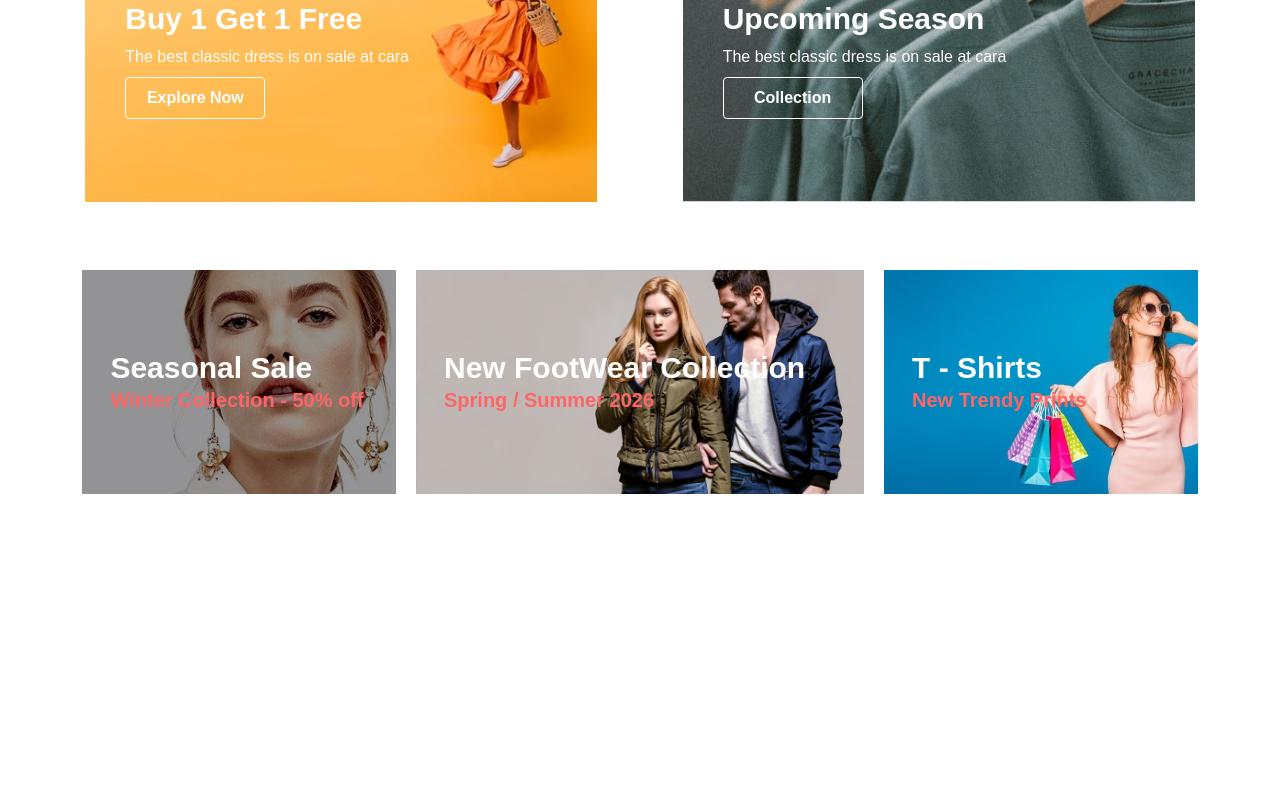
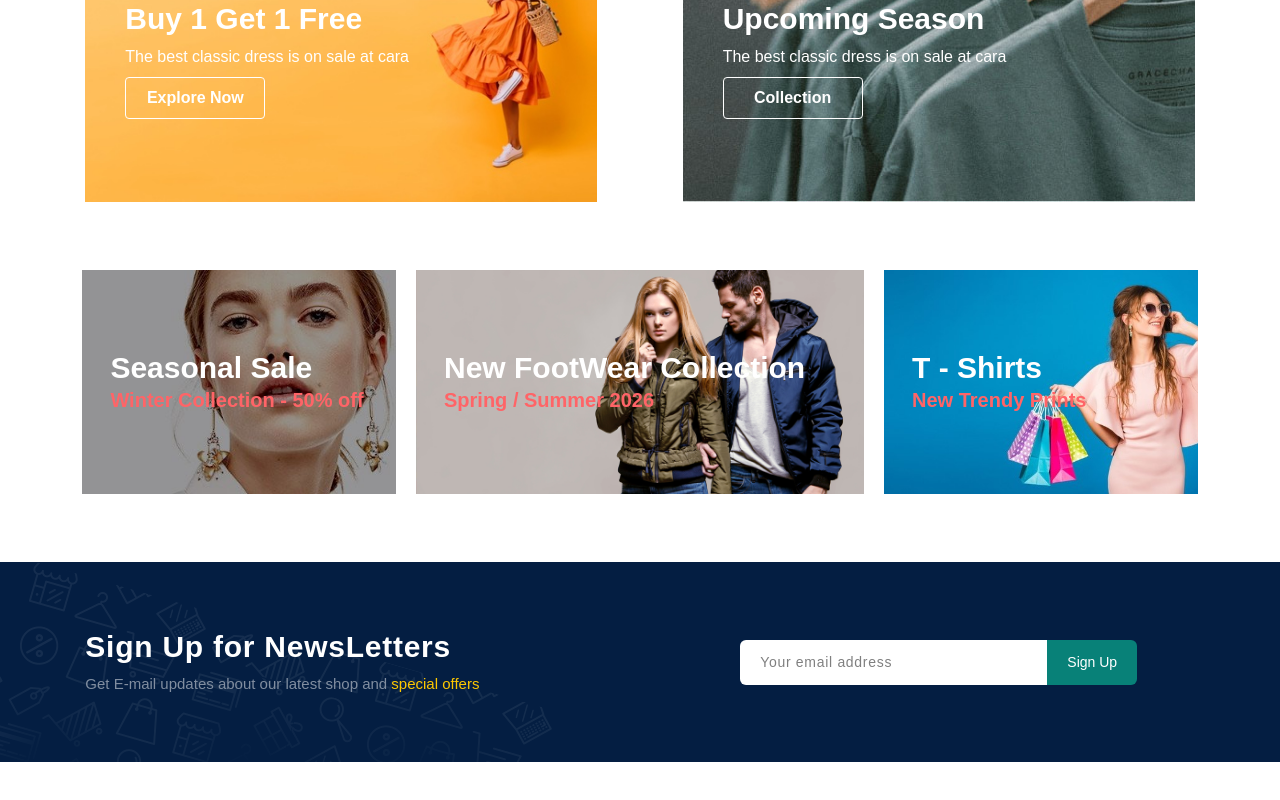
Before and after one commit to BasitAli-Code/Ecommerce-Site, a React (Vite) app: page / in a window 1280 px wide. Shown: the part 3838-4638 px from the top of the page. Before the commit the page ends 4400 px from the top, so only its background shows below. Built offline with nearby package versions, Linux system fonts and the light colour scheme.

Commit message:
NewsLetter Section completed

```diff
--- a/src/App.jsx
+++ b/src/App.jsx
@@ -6,6 +6,7 @@ import CallToAction from './components/CallToAction'
 import ProductSection from './components/ProductSection'
 import { ProductImages , ArrivalImages } from './data/ProductsData.js'
 import ActionBanner from './components/ActionBanner.jsx'
+import NewsLetter from './components/NewsLetter.jsx'
 
 const App = () => {
   return (
@@ -19,6 +20,7 @@ const App = () => {
     <ProductSection titleFirst="New" titleSecond= "Arrivals"
     images={ArrivalImages} />
     <ActionBanner/>
+    <NewsLetter/>
     </>
   )
 }
--- /dev/null
+++ b/src/components/NewsLetter.jsx
@@ -0,0 +1,33 @@
+import React from 'react'
+
+const NewsLetter = () => {
+  return (
+    <>
+
+      <div className="my-15 md:my-0 md:mb-40 w-full h-60 md:h-50 bg-no-repeat flex flex-wrap justify-evenly items-center bg-[#041e42]"
+      style={{backgroundImage : "url('src/assets/images/b14.png')"}}>
+
+            <div className="w-full md:w-[40%] flex flex-col items-center md:items-start">
+                <h3 className='mb-2 text-white text-2xl md:text-3xl font-semibold tracking-wide'>
+                    Sign Up for NewsLetters
+                </h3>
+                <p className='md:text-start text-center text-[15px] text-[#818ea0]'>
+                    Get E-mail updates about our latest shop and
+                    <span className='text-yellow-400'> special offers</span>
+                </p>
+            </div>
+
+            <div className="w-full md:w-[40%] flex justify-center">
+                <input className="w-[60%] rounded-l-md bg-white text-[14px] px-5 py-3 tracking-wider outline-0" type="text" placeholder='Your email address' />
+                <button className='cursor-pointer rounded-r-md text-[14px] px-5 py-3 text-white bg-[#088178]'>
+                    Sign Up
+                </button>
+            </div>
+
+      </div>
+
+    </>
+  )
+}
+
+export default NewsLetter
```
Also changed, not shown: src/components/Footer.jsx (added).
